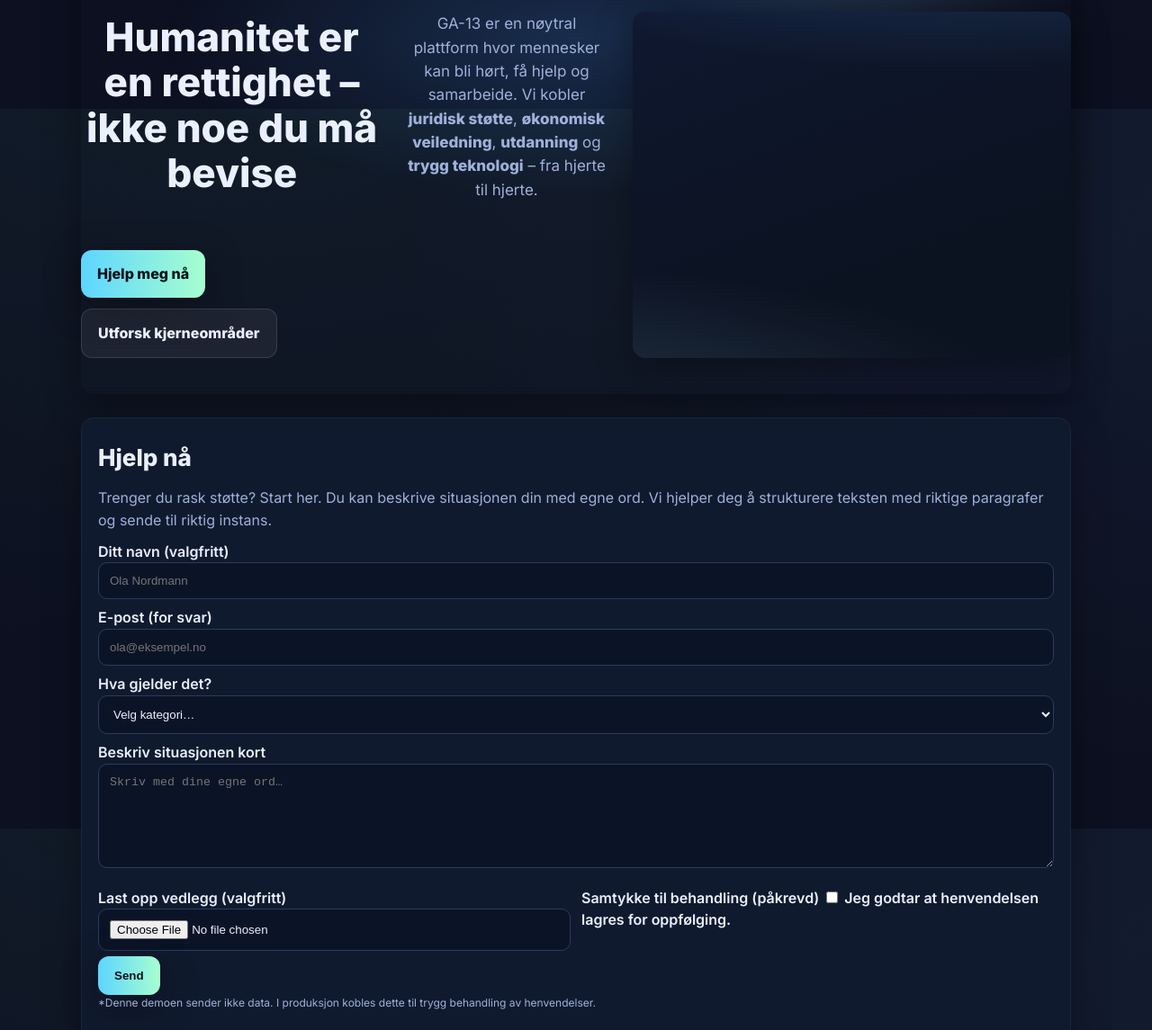
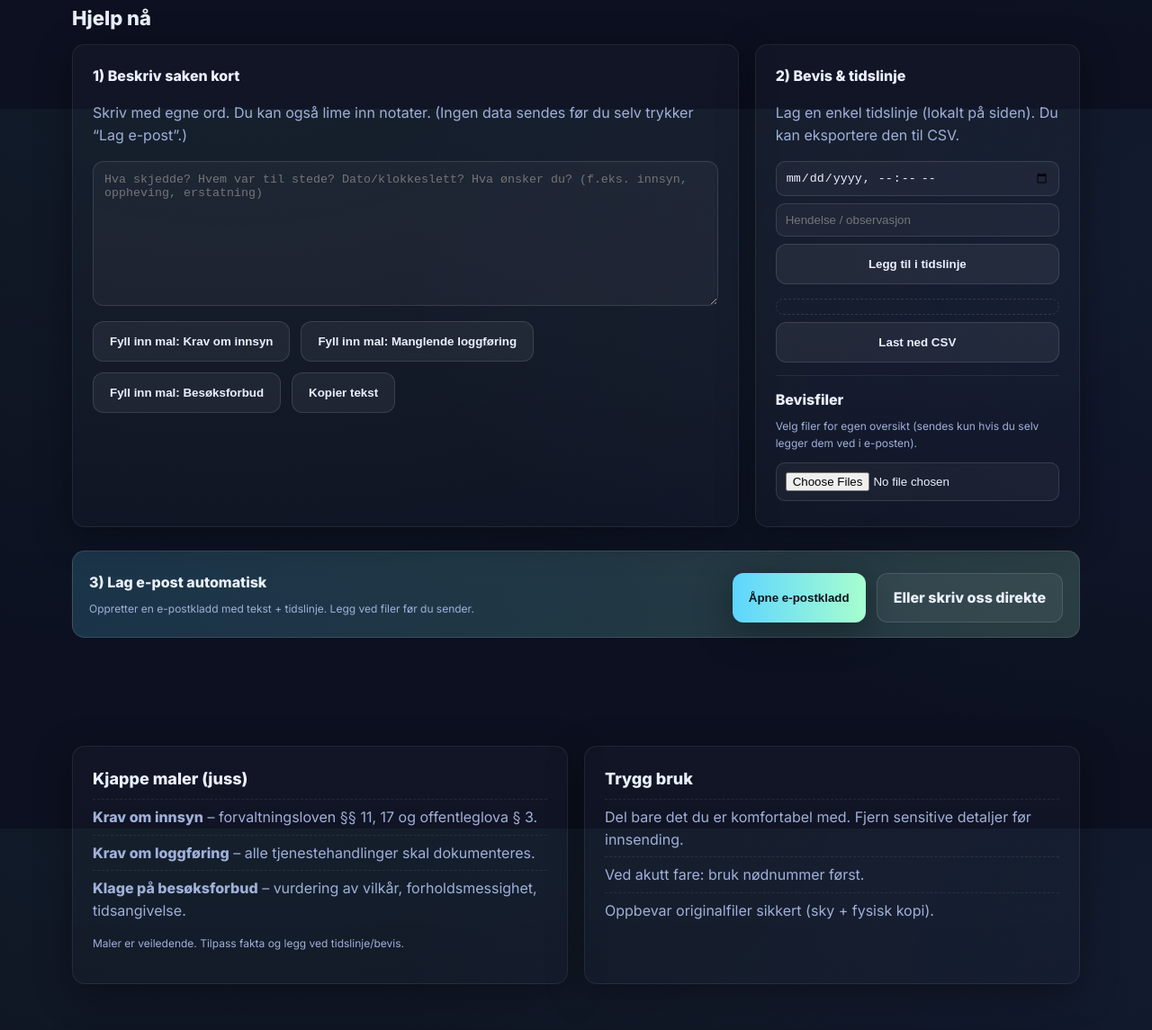
Before and after one commit to powerofbelovedheart-tech/Global-humerigth, a plain HTML site: page index.html in a window 1280 px wide. Shown: the part 6279-7424 px from the top of the page at 90% size. Drawn offline with Linux system fonts and the light colour scheme.

Commit message:
Update index.html

```diff
--- a/index.html
+++ b/index.html
@@ -651,7 +651,81 @@
 
     <button class="hamburger" id="hamburger" aria-label="Meny">☰</button>
   </header>
+  <!-- HJELP NÅ -->
+  <section id="help">
+    <div class="wrap">
+      <h3 style="margin-bottom:12px">Hjelp nå</h3>
+      <div class="grid-3">
+        <!-- 1: Beskriv saken -->
+        <div class="card" style="grid-column: span 2;">
+          <strong>1) Beskriv saken kort</strong>
+          <p class="muted">Skriv med egne ord. Du kan også lime inn notater. (Ingen data sendes før du selv trykker “Lag e-post”.)</p>
+          <textarea id="caseText" rows="9" placeholder="Hva skjedde? Hvem var til stede? Dato/klokkeslett? Hva ønsker du? (f.eks. innsyn, oppheving, erstatning)" style="width:100%;border-radius:12px;border:1px solid rgba(255,255,255,.12);background:rgba(255,255,255,.04);color:var(--ink);padding:12px"></textarea>
+          <div class="buttons" style="margin-top:10px">
+            <button class="btn ghost" data-template="innsyn">Fyll inn mal: Krav om innsyn</button>
+            <button class="btn ghost" data-template="logg">Fyll inn mal: Manglende loggføring</button>
+            <button class="btn ghost" data-template="besoks">Fyll inn mal: Besøksforbud</button>
+            <button class="btn ghost" id="copyCase">Kopier tekst</button>
+          </div>
+        </div>
 
+        <!-- 2: Bevis & tidslinje -->
+        <div class="card">
+          <strong>2) Bevis & tidslinje</strong>
+          <p class="muted">Lag en enkel tidslinje (lokalt på siden). Du kan eksportere den til CSV.</p>
+
+          <div style="display:grid;gap:8px">
+            <input id="tlDate" type="datetime-local" style="padding:10px;border-radius:10px;border:1px solid rgba(255,255,255,.12);background:rgba(255,255,255,.04);color:var(--ink)">
+            <input id="tlWhat" type="text" placeholder="Hendelse / observasjon" style="padding:10px;border-radius:10px;border:1px solid rgba(255,255,255,.12);background:rgba(255,255,255,.04);color:var(--ink)">
+            <button class="btn ghost" id="addTL">Legg til i tidslinje</button>
+            <div id="tlList" class="tiny muted" style="max-height:180px;overflow:auto;border:1px dashed rgba(255,255,255,.12);border-radius:10px;padding:8px"></div>
+            <button class="btn ghost" id="exportTL">Last ned CSV</button>
+          </div>
+
+          <hr style="border:none;border-top:1px solid rgba(255,255,255,.08);margin:14px 0">
+          <strong>Bevisfiler</strong>
+          <p class="tiny muted">Velg filer for egen oversikt (sendes kun hvis du selv legger dem ved i e-posten).</p>
+          <input id="evidence" type="file" multiple style="padding:10px;border-radius:10px;border:1px solid rgba(255,255,255,.12);background:rgba(255,255,255,.04);color:var(--ink);width:100%">
+          <div id="evList" class="tiny muted" style="margin-top:6px"></div>
+        </div>
+      </div>
+
+      <!-- 3: Lag e-post -->
+      <div class="band">
+        <div>
+          <strong>3) Lag e-post automatisk</strong>
+          <div class="tiny muted">Oppretter en e-postkladd med tekst + tidslinje. Legg ved filer før du sender.</div>
+        </div>
+        <div class="buttons">
+          <button class="btn primary" id="makeEmail">Åpne e-postkladd</button>
+          <a class="btn ghost" href="mailto:contact@ga13.org?subject=Hjelp%20nå%20(GA-13)">Eller skriv oss direkte</a>
+        </div>
+      </div>
+    </div>
+  </section>
+
+  <!-- MALER / VEILEDNING -->
+  <section id="templates">
+    <div class="wrap grid-2">
+      <div class="card">
+        <h3>Kjappe maler (juss)</h3>
+        <ul class="clean">
+          <li><strong>Krav om innsyn</strong> – forvaltningsloven §§ 11, 17 og offentleglova § 3.</li>
+          <li><strong>Krav om loggføring</strong> – alle tjenestehandlinger skal dokumenteres.</li>
+          <li><strong>Klage på besøksforbud</strong> – vurdering av vilkår, forholdsmessighet, tidsangivelse.</li>
+        </ul>
+        <p class="tiny muted">Maler er veiledende. Tilpass fakta og legg ved tidslinje/bevis.</p>
+      </div>
+      <div class="card">
+        <h3>Trygg bruk</h3>
+        <ul class="clean">
+          <li>Del bare det du er komfortabel med. Fjern sensitive detaljer før innsending.</li>
+          <li>Ved akutt fare: bruk nødnummer først.</li>
+          <li>Oppbevar originalfiler sikkert (sky + fysisk kopi).</li>
+        </ul>
+      </div>
+    </div>
+  </section>
   <main>
     <!-- HERO -->
     <section class="hero" id="hero">
```
